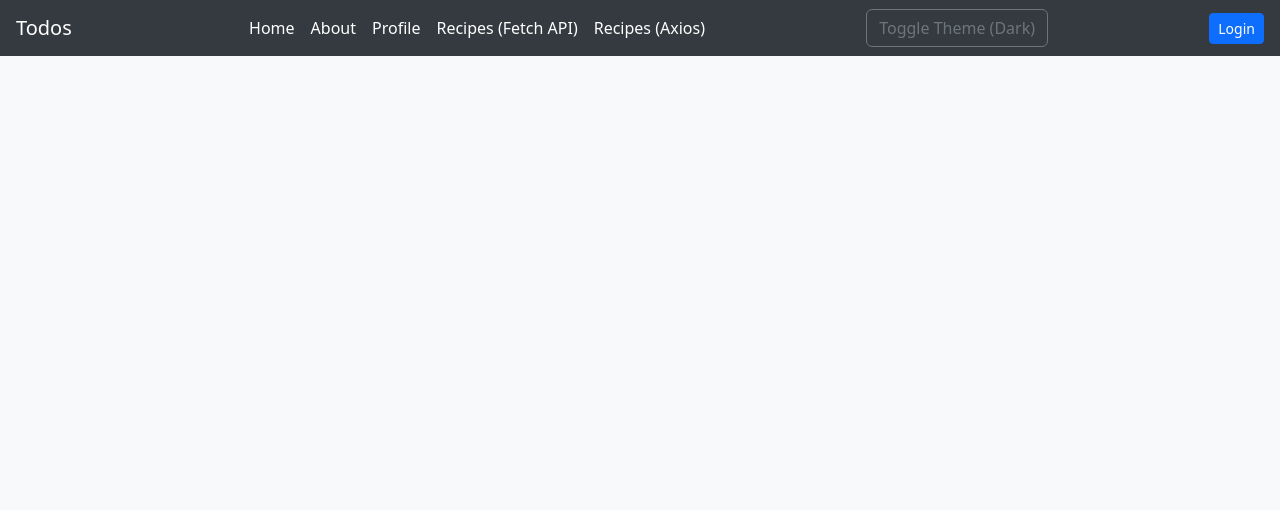
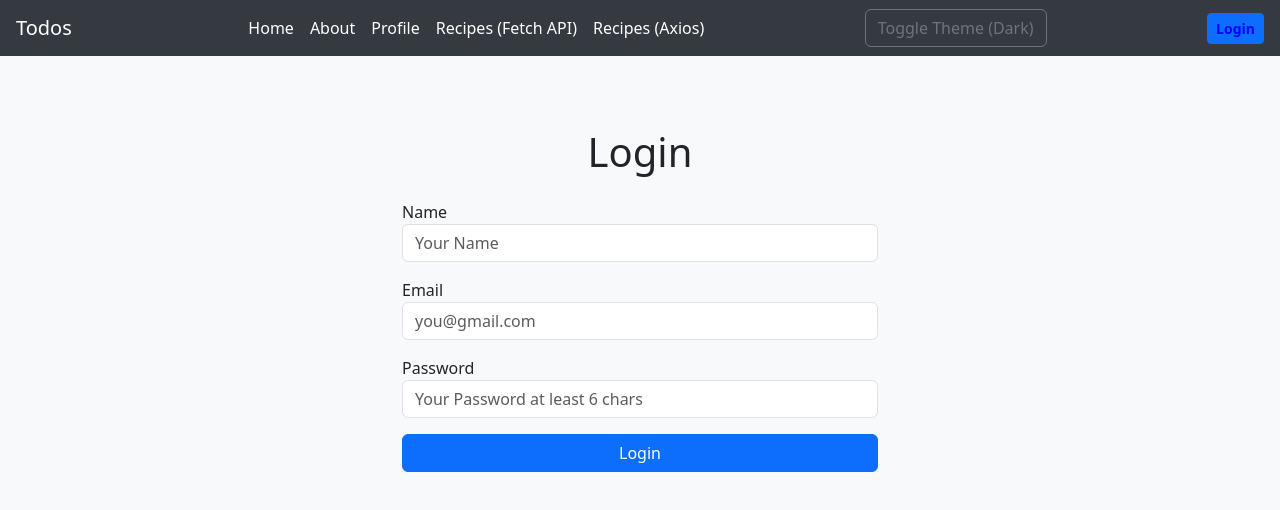
Before and after one commit to Shimaa-reda/todo-app-vue, a Vue app: page /login in a window 1280 px wide. Shown: the top 510 px of the page. Built offline with nearby package versions, Linux system fonts and the light colour scheme.

Commit message:
part of Form Handling & Validation

```diff
--- a/src/App.vue
+++ b/src/App.vue
@@ -89,13 +89,22 @@ const appClass= computed(()=>{
         Toggle Theme ({{ appThemeStore.isDarkMode ? 'Light' : 'Dark' }})
     </button>
     <span v-if="userStore.isLoggedIn">Welcome, {{ userStore.user?.name }}!</span>
-        <button
+        <!-- <button
           v-if="!userStore.isLoggedIn"
           class="btn btn-sm btn-primary"
-          @click="userStore.login('Shimaa')"
+
+          to="/login"
         >
           Login
-        </button>
+        </button> -->
+        <RouterLink
+         v-if="!userStore.isLoggedIn"
+        class="btn btn-sm btn-primary"
+        to="/login"
+
+        >
+          Login
+        </RouterLink>
         <button
           v-else
           class="btn btn-sm btn-outline-danger"
--- a/src/router/index.js
+++ b/src/router/index.js
@@ -38,6 +38,10 @@ const router = createRouter({
        name: 'recipeDetails',
        component: () => import('../views/RecipeDetailsView.vue')
       },
+       { path: '/login',
+       name: 'login',
+       component: () => import('../views/LoginView.vue')
+      },
   ],
 })
 
--- /dev/null
+++ b/src/views/LoginView.vue
@@ -0,0 +1,149 @@
+<script setup>
+import { ref } from 'vue'
+import { useUserStore } from '../stores/userStore' //use pinia store
+import { useRouter } from 'vue-router'
+import router from '@/router'
+const name=ref("")
+const password=ref("")
+const email=ref("")
+
+const errors=ref({
+  name:"",
+  email:"",
+  password:""
+})
+const userStore=useUserStore()
+const Router=useRouter()
+const isSubmitting=ref(false)
+// manually validate form inputs
+const validateForm=()=>{
+  let isValid=true
+  if(name.value.trim()===""){
+    errors.value.name="Name is required"
+    isValid=false
+  }else{
+    errors.value.name=""
+  }
+
+  if(email.value.trim()===""){
+    errors.value.email="Email is required"
+    isValid=false
+  }else if(!/\S+@\S+\.\S+/.test(email.value)){
+    errors.value.email="Email is invalid"
+    isValid=false
+  }else{
+    errors.value.email=""
+  }
+
+  if(password.value.trim()===""){
+    errors.value.password="Password is required"
+    isValid=false
+  }else if(password.value.length<6){
+    errors.value.password="Password must be at least 6 characters"
+    isValid=false
+  }else{
+    errors.value.password=""
+  }
+
+  return isValid
+}
+
+const handleSubmit = () => {
+//   console.log('submit clicked')
+
+//   const ok = validateForm()
+//   console.log('validate result:', ok)
+
+
+  if (!validateForm) {
+    return
+  }
+
+  isSubmitting.value = true
+  setTimeout(() => {
+    // console.log('Logged in with:', {
+    //   name: name.value,
+    //   email: email.value,
+    //   password: password.value
+    // })
+    userStore.login(name.value)
+    isSubmitting.value = false
+    router.push('/') // redirect to home after login
+  }, 600)
+}
+
+
+</script>
+
+
+<template>
+  <div class="container py-5" style="max-width: 500px">
+    <h1 class="mb-4 text-center">Login</h1>
+
+    <!-- <div v-if="errors.form" class="alert alert-danger">
+      {{ errors.form }}
+    </div> -->
+
+  <form @submit.prevent="handleSubmit" novalidate>
+    <div class="mb-3">
+        <label for="name">Name</label>
+        <input
+        type="text"
+        id="name"
+        class="form-control"
+        v-model="name"
+        :class="{'is-invalid': errors.name}"
+        placeholder="Your Name"
+        >
+        <div v-if="errors.name" class="invalid-feedback">
+          {{ errors.name }}
+    </div>
+    </div>
+
+    <div class="mb-3">
+        <label for="email">Email</label>
+        <input
+        type="email"
+        id="email"
+        class="form-control"
+        v-model="email"
+        :class="{'is-invalid': errors.email}"
+        placeholder="you@gmail.com"
+        >
+        <div v-if="errors.email" class="invalid-feedback">
+          {{ errors.email }}
+        </div>
+    </div>
+
+    <div class="mb-3">
+        <label for="password">Password</label>
+        <input
+        type="password"
+        id="password"
+        class="form-control"
+        v-model="password"
+        :class="{'is-invalid': errors.password}"
+        placeholder="Your Password at least 6 chars"
+        >
+        <div v-if="errors.name" class="invalid-feedback">
+          {{ errors.name }}
+    </div>
+    </div>
+
+    <button
+    type="submit"
+    class="btn btn-primary w-100"
+    :disabled="isSubmitting"
+    >
+        <span v-if="isSubmitting">
+            <div class="spinner-border text-white" role="status">
+                <span class="visually-hidden">Loading...</span>
+            </div>
+       </span>
+         <span v-else>Login</span>
+
+    </button>
+
+  </form>
+  </div>
+</template>
```
